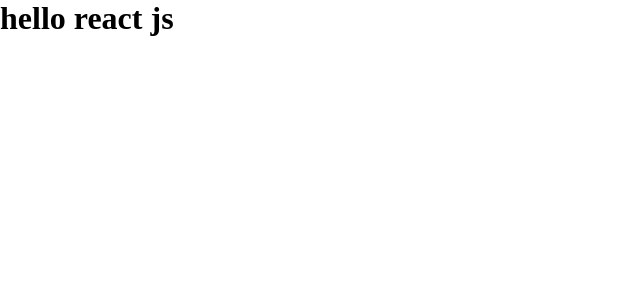
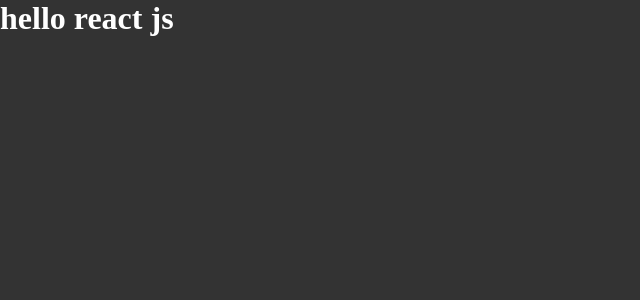
Before and after one commit to rickson-simoes/chapter01P01-React-Fundamentos, a React app: page / in a window 1280 px wide. Shown: the top 300 px of the page, without its empty margins (0-640 px from the left). Built offline with nearby package versions, Linux system fonts and the light colour scheme.

Commit message:
:package: Node-sass, sass-loader/ :wrench: Configurações - webpack

```diff
--- a/package.json
+++ b/package.json
@@ -22,9 +22,11 @@
     "cross-env": "^7.0.3",
     "css-loader": "^6.2.0",
     "html-webpack-plugin": "^5.3.2",
+    "sass-loader": "^12.1.0",
     "style-loader": "^3.2.1",
     "webpack": "^5.52.1",
     "webpack-cli": "^4.8.0",
-    "webpack-dev-server": "^4.2.1"
+    "webpack-dev-server": "^4.2.1",
+    "node-sass": "^6.0.1"
   }
 }
--- a/src/App.jsx
+++ b/src/App.jsx
@@ -1,4 +1,4 @@
-import './styles/global.css'
+import './styles/global.scss'
 
 export function App(){
 
--- a/src/styles/global.css
+++ b/src/styles/global.scss
@@ -6,4 +6,6 @@
 
 body {
   font: Arial, Helvetica, sans-serif;
+  background-color: #333;
+  color: #FFF;
 }
--- a/webpack.config.js
+++ b/webpack.config.js
@@ -30,9 +30,9 @@
         use: "babel-loader"
       },
       {
-        test: /\.css$/,
+        test: /\.scss$/,
         exclude: /node_modules/,
-        use: ["style-loader", "css-loader"]
+        use: ["style-loader", "css-loader", "sass-loader"]
       },
     ],
   },
```
